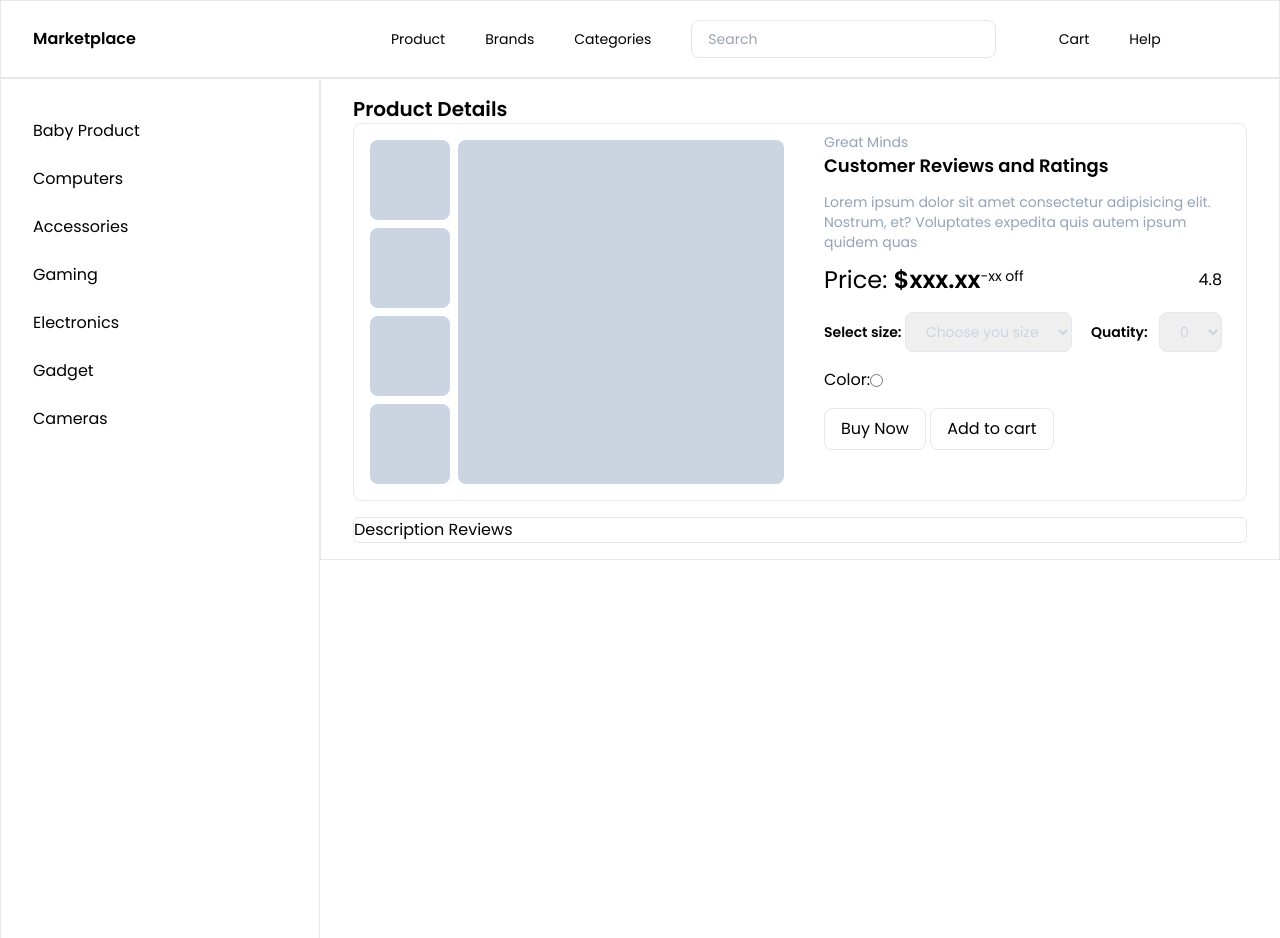
After one commit to RealKingTino/Oloja_marketplace, a Flask app: page /product in a window 1280 px wide. The commit adds this page. Run offline with Flask 3, Linux system fonts and the light colour scheme; some libraries are stand-ins or nearby versions.

Commit message:
product description

```diff
--- a/views/routes.py
+++ b/views/routes.py
@@ -7,3 +7,13 @@ def index():
 @app.route('/login')
 def login():
     return render_template("login.html")
+
+"""
+@app.route('/customer')
+def customer():
+    return render_template("customer/details.html")
+"""
+
+@app.route('/product')
+def customer():
+    return render_template("market.html")
--- a/views/templates/base.html
+++ b/views/templates/base.html
@@ -13,7 +13,6 @@
 <body>
     {% block body %}
         {% include 'header.html' %}
-        {% include 'main.html' %}
     {% endblock %}
 </body>
 </html>
--- a/views/templates/contact.html
+++ b/views/templates/contact.html
@@ -18,7 +18,7 @@
             <form action="" class="grid grid-cols-2 gap-4">
                 <input type="text" name="name" placeholder="Fullname" class="border px-4 py-3 rounded-lg" id="">
                 <input type="email" name="email" placeholder="Email" class="px-4 py-3 border rounded-lg" id="">
-                <textarea name="comment" id="" cols="40" row="20" class="text-slate-400 w-full border rounded-lg col-span-2">
+                <textarea name="comment" id="" cols="40" row="20" class="text-slate-400 w-full border rounded-lg col-span-2 px-[2rem] py-[]">
                 Type message here...
                 </textarea>
                 <input type="submit" value="Send" class="border bg-blue-500 font-semibold text-slate-50 rounded-lg px-4 py-3">
--- a/views/templates/index.html
+++ b/views/templates/index.html
@@ -6,6 +6,7 @@
 
 {% block body %}
     {{ super() }}
+    {% include 'main.html' %}
     <section class="flex flex-col-reverse md:flex-row-reverse w-full items-center justify-between my-11 px-[4rem] py-[2rem] border">
         {% block section %}
             <article class="md:w-2/3 space-y-2">
--- /dev/null
+++ b/views/templates/market.html
@@ -0,0 +1,74 @@
+{% extends 'base.html' %}
+{% block title %} Details {% endblock title %}
+{% block head %}
+    {{ super() }}
+{% endblock head %}
+
+{% block body %}
+    {{ super() }}
+    <div class="container overflow w-full" style="height: calc(100vh -25%)">
+        {% include 'sidebar.html' %}
+        <div class="border w-9/12 px-8 py-4 right-0 fixed">
+            <h1 class="text-xl font-semibold">Product Details</h1>
+            <div class="flex flex-col space-y-4 items-start w-full">
+                <div class="border rounded-lg grid grid-cols-2 w-full">
+                    <div class="flex flex-row p-4 space-x-2">
+                        <div class="grid grid-rows-4 gap-2">
+                            <div class="w-20 h-20 rounded-lg  bg-slate-300"></div>
+                            <div class="w-20 h-20 rounded-lg  bg-slate-300"></div>
+                            <div class="w-20 h-20 rounded-lg  bg-slate-300"></div>
+                            <div class="w-20 h-20 rounded-lg  bg-slate-300"></div>
+                        </div>
+                        <div class="w-full h-full bg-slate-300 rounded-lg"></div>
+                    </div>
+                    <div class="px-6 py-2">
+                        <h3 class="text-sm text-slate-400">Great Minds</h3>
+                        <h1 class="text-lg font-semibold">Customer Reviews and Ratings</h1>
+                        <p class="text-sm text-slate-400 py-3">Lorem ipsum dolor sit amet consectetur adipisicing elit. Nostrum, et?
+                            Voluptates expedita quis autem ipsum quidem quas
+                        </p>
+                        <div class="space-y-4">
+                            <div class="flex flex-row items-center justify-between">
+                                <span>
+                                    <h2 class="text-2xl">Price: <strong>$xxx.xx</strong><sup class="text-sm">-xx off</sup></h2>
+                                </span>
+                                <span>
+                                    <p>4.8</p>
+                                </span>
+                            </div>
+                            <div class="flex items-center justify-between flex-row">
+                                <p class="flex items-center text-sm">
+                                    <span class="font-semibold">Select size:&nbsp;</span>
+                                    <select name="choice" id="" class="border rounded-lg text-sm px-4 py-2 text-slate-300">
+                                        <option value="none">Choose you size</option>
+                                    </select>
+                                </p>
+                                <p class="flex items-center text-sm space-x-2">
+                                    <span class="font-semibold">Quatity:&nbsp;</span>
+                                    <select name="choice" class="border rounded-lg text-sm text-slate-300 px-4 py-2" id="">
+                                        <option value="none">0</option>
+                                    </select>
+                                </p>
+                            </div>
+
+                            <div class="space-y-4">
+                                <p class="flex items-center">
+                                    Color: <input type="radio" name="" id="">
+                                </p>
+                                <button class="px-4 py-2 rounded-lg border">Buy Now</button>
+                                <button class="px-4 py-2 rounded-lg border">Add to cart</button>
+                            </div>
+                        </div>
+                    </div>
+                </div>
+                <div class="border rounded-md w-full flex flex-row">
+                    <div>
+                        Description
+                        Reviews
+                    </div>
+                    <div></div>
+                </div>
+            </div>
+        </div>
+    </div>
+{% endblock body %}
--- /dev/null
+++ b/views/templates/sidebar.html
@@ -0,0 +1,13 @@
+<nav class="w-1/4 h-full border px-8 fixed">
+    {% block sidenav %}
+    <ul class="mt-10 w-full cursor-pointer text-base flex flex-col items-start justify-between space-y-6">
+        <li>Baby Product</li>
+        <li>Computers</li>
+        <li>Accessories</li>
+        <li>Gaming</li>
+        <li>Electronics</li>
+        <li>Gadget</li>
+        <li>Cameras</li>
+    </ul>
+    {% endblock sidenav %}
+</nav>
```
Also changed, not shown: views/templates/customer/details.html (added, +12 -0 lines), views/templates/customer/sidebar.html (added, +19 -0 lines).
